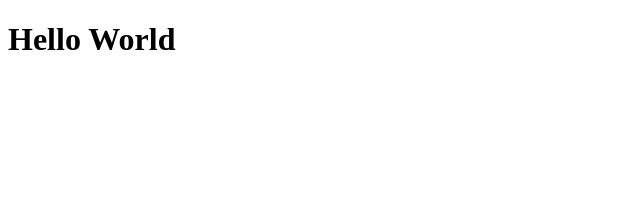
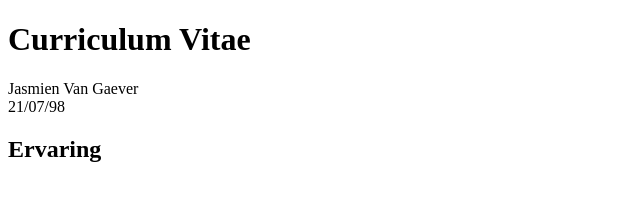
Before and after one commit to JasmienVanGaever/jasmienvangaever.github.io, a plain HTML site: page index.html in a window 1280 px wide. Shown: the whole page, without its empty margins (0-640 px from the left). Drawn offline with Linux system fonts and the light colour scheme.

Commit message:
add html

```diff
--- a/index.html
+++ b/index.html
@@ -2,9 +2,15 @@
 <html>
 <head>
     <meta charset="UTF-8">
-    <title>Document</title>
+    <title>Jasmien Van Gaever</title>
 </head>
 <body>
-    <h1>Hello World</h1>
+    <h1>Curriculum Vitae</h1>
+    <p> Jasmien Van Gaever <br>
+    21/07/98<br>
+    </p>
+    <h2>Ervaring</h2>
+
+
 </body>
 </html>
```
